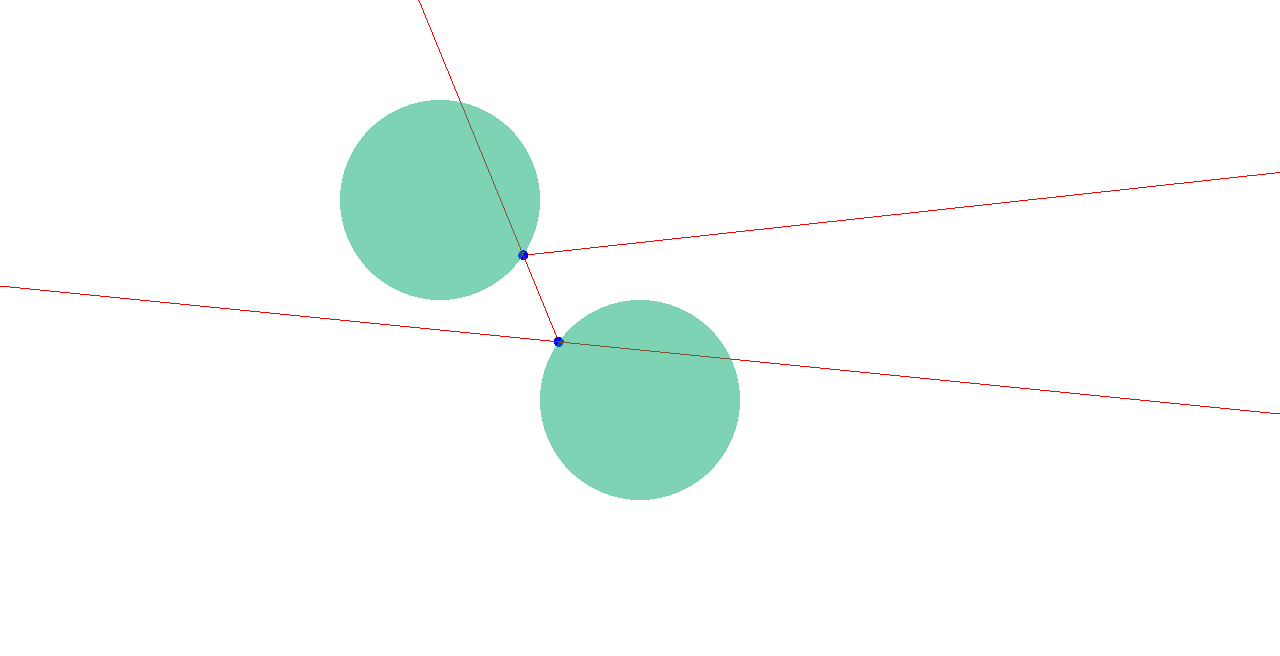
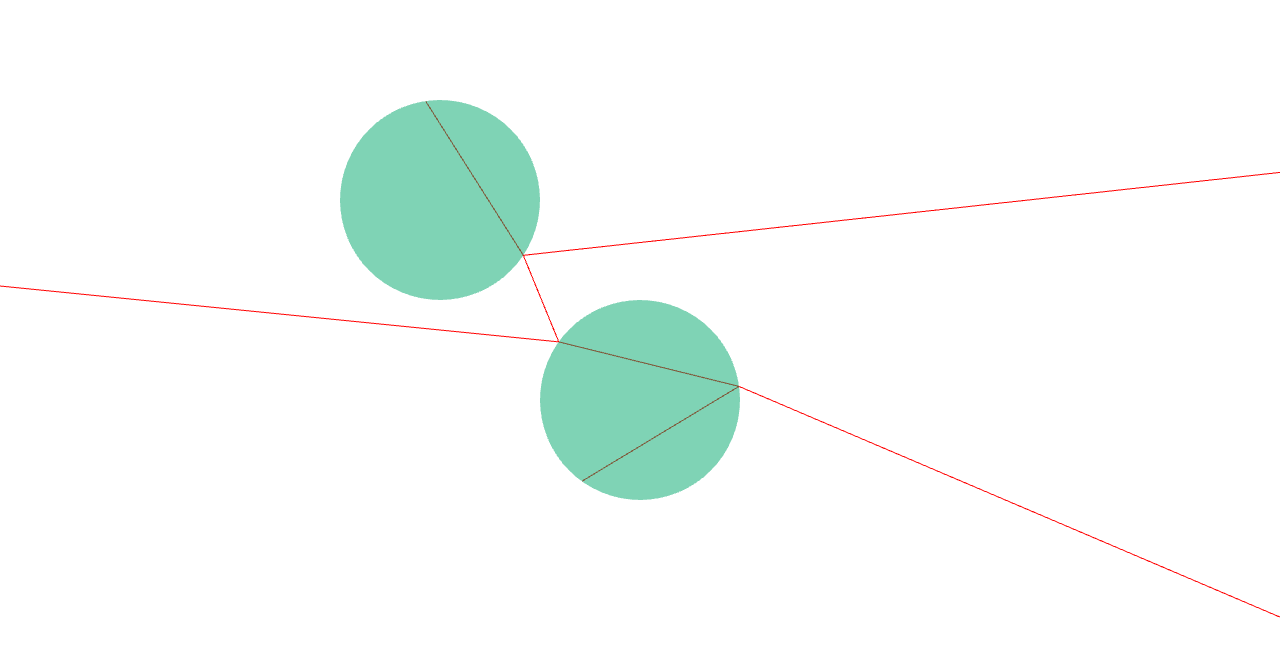
Before and after one commit to TA-wannabe/Accelerator, a plain HTML site: page index.html in a window 1280 px wide. Drawn offline with Linux system fonts and the light colour scheme.

Commit message:
refraction implementation

```diff
--- a/index.html
+++ b/index.html
@@ -5,6 +5,7 @@
     <style>canvas { width: 100%; height: 100% }</style>
     <script src="js/three.min.js"></script>
     <script src="js/level5/level5.js"></script>
+    <script src="js/level5/helper.js"></script>
     <script src="js/level5/debug.js"></script>
     <script src="js/level5/waterBubble.js"></script>
     <script src="js/level5/light.js"></script>
--- a/js/level5/debug.js
+++ b/js/level5/debug.js
@@ -27,3 +27,16 @@
   var line = new THREE.Line( geometry, material );
   scene.add( line );
 };
+
+Level5.Debug.drawSegment = function (scene, startPoint, endPoint) {
+  var material = new THREE.LineBasicMaterial({
+    color: 0xff0000
+  });
+
+  var geometry = new THREE.Geometry();
+  geometry.vertices.push( startPoint.clone() );
+  geometry.vertices.push( endPoint.clone() );
+
+  var line = new THREE.Line( geometry, material );
+  scene.add( line );
+};
--- /dev/null
+++ b/js/level5/helper.js
@@ -0,0 +1,9 @@
+Level5.Helper = {};
+
+Level5.Helper.convertWaveLengthToColor = function (waveLength) {
+
+};
+
+Level5.Helper.calculateRefractionIndexWithWaveLength = function (refractionIndex, waveLength) {
+  return refractionIndex + 0.1140 * Math.exp(-0.0048 * waveLength);
+};
--- a/js/level5/light.js
+++ b/js/level5/light.js
@@ -1,4 +1,4 @@
-var limit = 4;
+var limit = 6;
 
 Level5.Light = function (params) {
   // if Light is instance of THREE.Line,
@@ -10,14 +10,21 @@ Level5.Light = function (params) {
   this.direction = params.direction;
   this.direction.normalize();
 
+  this.life = params.life;
 };
 
 Level5.Light.prototype.shoot = function (scene) {
 
+/*
   limit = limit - 1;
+  if (limit < 0) {
+    return;
+  }
+*/
 
-  Level5.Debug.drawHalfLine(scene, this.startPoint, this.direction);
-  console.log(this.startPoint, this.direction);
+  if (this.life <= 0) {
+    return;
+  }
 
   var objects = scene.children;
   var raycaster = new THREE.Raycaster(this.startPoint, this.direction);
@@ -30,7 +37,7 @@ Level5.Light.prototype.shoot = function (scene) {
 
   for (var key in intersections) {
     var collisionPoint = intersections[key].point;
-    Level5.Debug.drawPoint(scene, collisionPoint);
+    //Level5.Debug.drawPoint(scene, collisionPoint);
     if (intersections[key].face !== null) {
       intersection = intersections[key];
       break;
@@ -38,27 +45,75 @@ Level5.Light.prototype.shoot = function (scene) {
   }
 
   if (intersection === null) {
+    Level5.Debug.drawHalfLine(scene, this.startPoint, this.direction);
     return;
   }
+  Level5.Debug.drawSegment(scene, this.startPoint, intersection.point);
 
   // reflection
   var collisionNormal = intersection.face.normal;
 
   var reflectionVector = this.direction.clone();
   reflectionVector.reflect(collisionNormal);
+  // for 2d simulation
   reflectionVector.z = 0;
   reflectionVector.normalize();
 
   var collisionPoint2d = intersection.point.clone();
   collisionPoint2d.z = 0;
 
-  console.log(reflectionVector, collisionPoint2d);
-
   var reflectedLight = new Level5.Light({
-    waveLength: 430,
+    waveLength: this.waveLength,
     startPoint: collisionPoint2d,
-    direction: reflectionVector
+    direction: reflectionVector,
+    life: this.life - 1
   });
 
   reflectedLight.shoot(scene);
+
+  // refraction
+  // direction of light? inside to outside, or not.
+  var incidenceAngle = this.direction.clone().negate().angleTo(collisionNormal);
+  var refractionIndex = Level5.Helper.calculateRefractionIndexWithWaveLength(intersection.object.refractionIndex,
+      this.waveLength);
+
+  // inside to outside
+  if (incidenceAngle > Math.PI / 2) {
+    collisionNormal.negate();
+    refractionIndex = 1.0 / refractionIndex;
+  }
+
+  var refractionAngle = Math.asin(Math.sin(incidenceAngle) / refractionIndex);
+  var refractionDirection = new THREE.Vector3();
+
+  if (collisionNormal.clone().negate().cross(this.direction).z < 0) {
+    refractionDirection.set(
+      Math.cos(refractionAngle) * -collisionNormal.x + Math.sin(refractionAngle) * -collisionNormal.y,
+      Math.sin(refractionAngle) * collisionNormal.x + Math.cos(refractionAngle) * -collisionNormal.y,
+      0);
+  }
+  else {
+      refractionDirection.set(
+    Math.cos(refractionAngle) * -collisionNormal.x - Math.sin(refractionAngle) * -collisionNormal.y,
+    Math.sin(refractionAngle) * -collisionNormal.x + Math.cos(refractionAngle) * -collisionNormal.y,
+    0);
+  }
+
+  var refractedLight = new Level5.Light({
+    waveLength: this.waveLength,
+    startPoint: collisionPoint2d,
+    direction: refractionDirection,
+    life: this.life - 1
+  });
+
+  refractedLight.shoot(scene);
 };
+
+Level5.Light.prototype.clone = function () {
+  return new Level5.Light({
+    waveLength: this.waveLength,
+    startPoint: this.startPoint,
+    direction: this.direction,
+    life: this.life
+  });
+};
--- a/js/level5/waterBubble.js
+++ b/js/level5/waterBubble.js
@@ -7,6 +7,8 @@ Level5.WaterBubble = function (radius, widthSegments, heightSegments) {
     opacity: 0.5,
     side: THREE.DoubleSide
   }));
+
+  this.refractionIndex = 1.3264;
 };
 
 Level5.WaterBubble.prototype = Object.create(THREE.Mesh.prototype);
--- a/js/main.js
+++ b/js/main.js
@@ -4,7 +4,7 @@ function onReady () {
   var height = window.innerHeight;
 
   var camera = new THREE.OrthographicCamera( width / - 2, width / 2, height / 2, height / - 2, 1, 1000 );
-  var renderer = new THREE.WebGLRenderer( { alpha: true } );
+  var renderer = new THREE.WebGLRenderer( { alpha: true, antialias: true } );
 
   renderer.domElement.style.position = "absolute";
   renderer.domElement.style.top = "0px";
@@ -23,7 +23,8 @@ function onReady () {
   var light = new Level5.Light({
     waveLength: 430,
     startPoint: new THREE.Vector3(-1000, 150, 0),
-    direction: new THREE.Vector3(1, -0.1, 0)
+    direction: new THREE.Vector3(1, -0.1, 0),
+    life: 3
   });
   light.shoot(scene);
 
```
